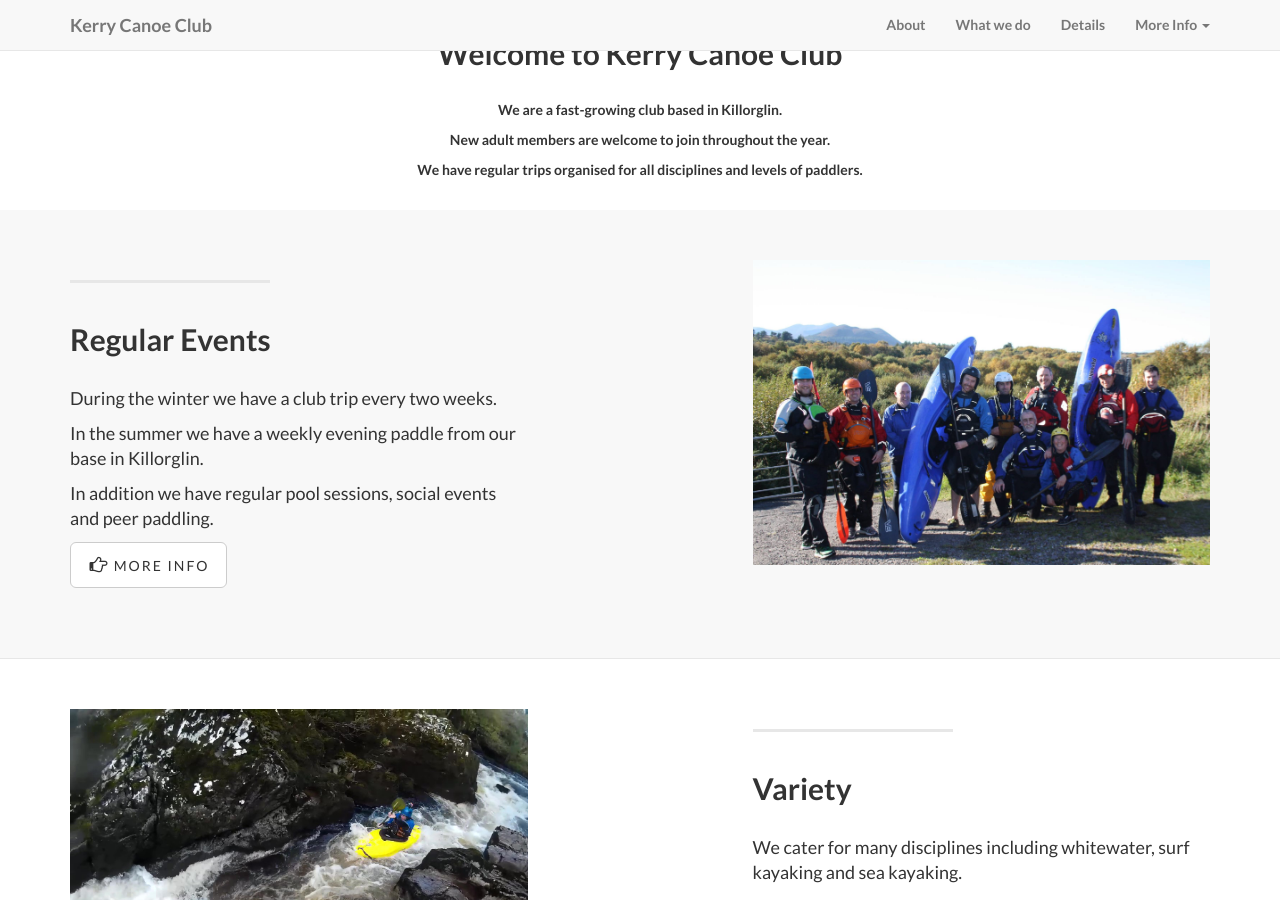
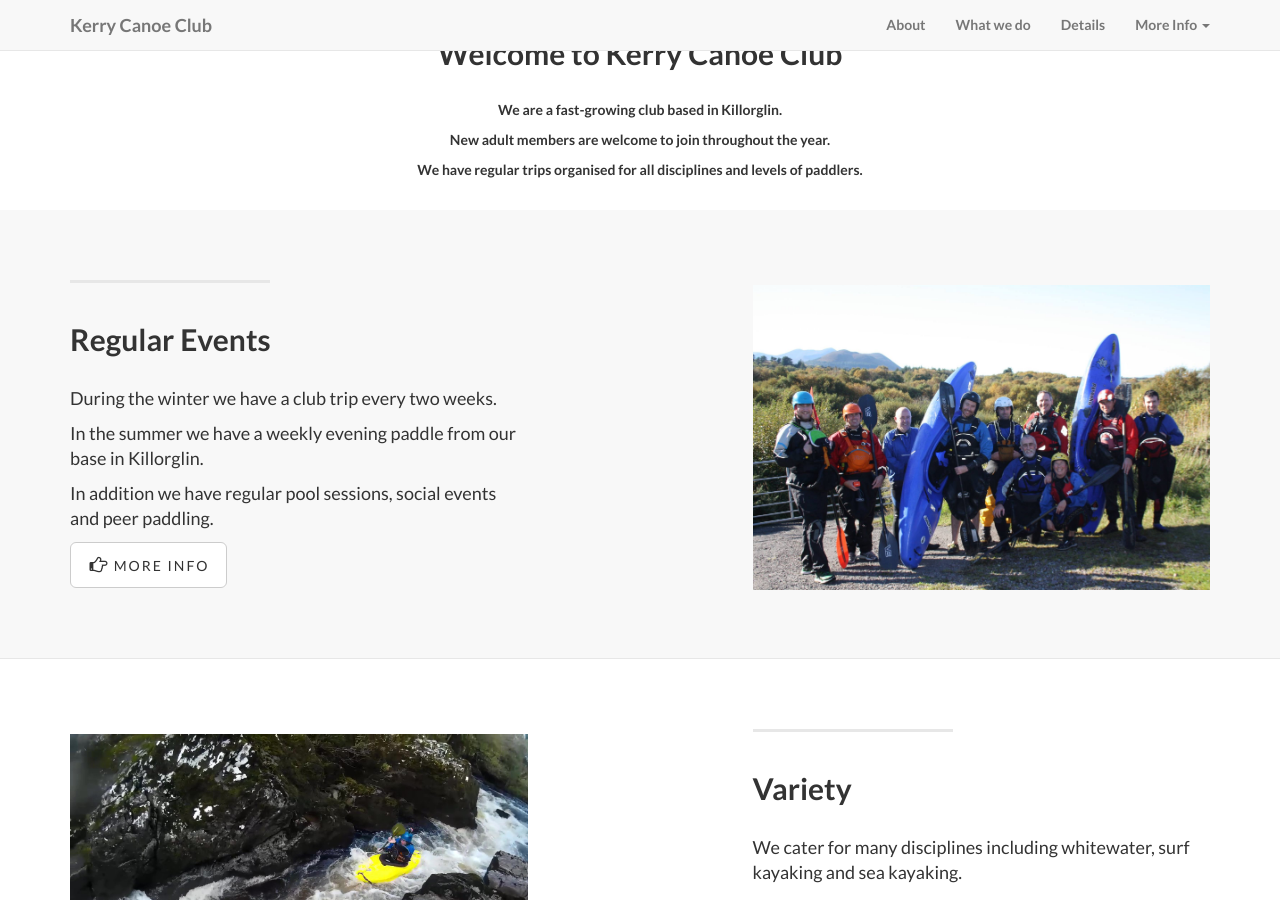
Before and after one commit to kerrycanoeclub/kerrycanoeclub.github.io, a Jekyll site: the page built from index.html, in a window 1280 px wide and 900 px high, scrolled down 916 px. Built offline with Jekyll 4.4.1, drawn with Linux system fonts in a browser that asks for light colours.

Commit message:
updated home page image layouts

```diff
--- a/_includes/page_content.html
+++ b/_includes/page_content.html
@@ -15,7 +15,7 @@
                     <div class="lead">{{ post.content }}</div>
                 </div>
                 <div class="col-lg-5 col-lg-offset-2 col-sm-6">
-                    <img class="img-responsive" src="img/services/{{ post.img }}" alt="">
+                    <img class="img-responsive" style="padding-top: 25px" src="img/services/{{ post.img }}" alt="">
                 </div>
             </div>
 
@@ -38,7 +38,7 @@
                     <div class="lead">{{ post.content }}</div>
                 </div>
                 <div class="col-lg-5 col-sm-pull-6  col-sm-6">
-                  <img class="img-responsive" src="img/services/{{ post.img }}" alt="">
+                  <img class="img-responsive" style="padding-top: 25px" src="img/services/{{ post.img }}" alt="">
                 </div>
             </div>
 
```
